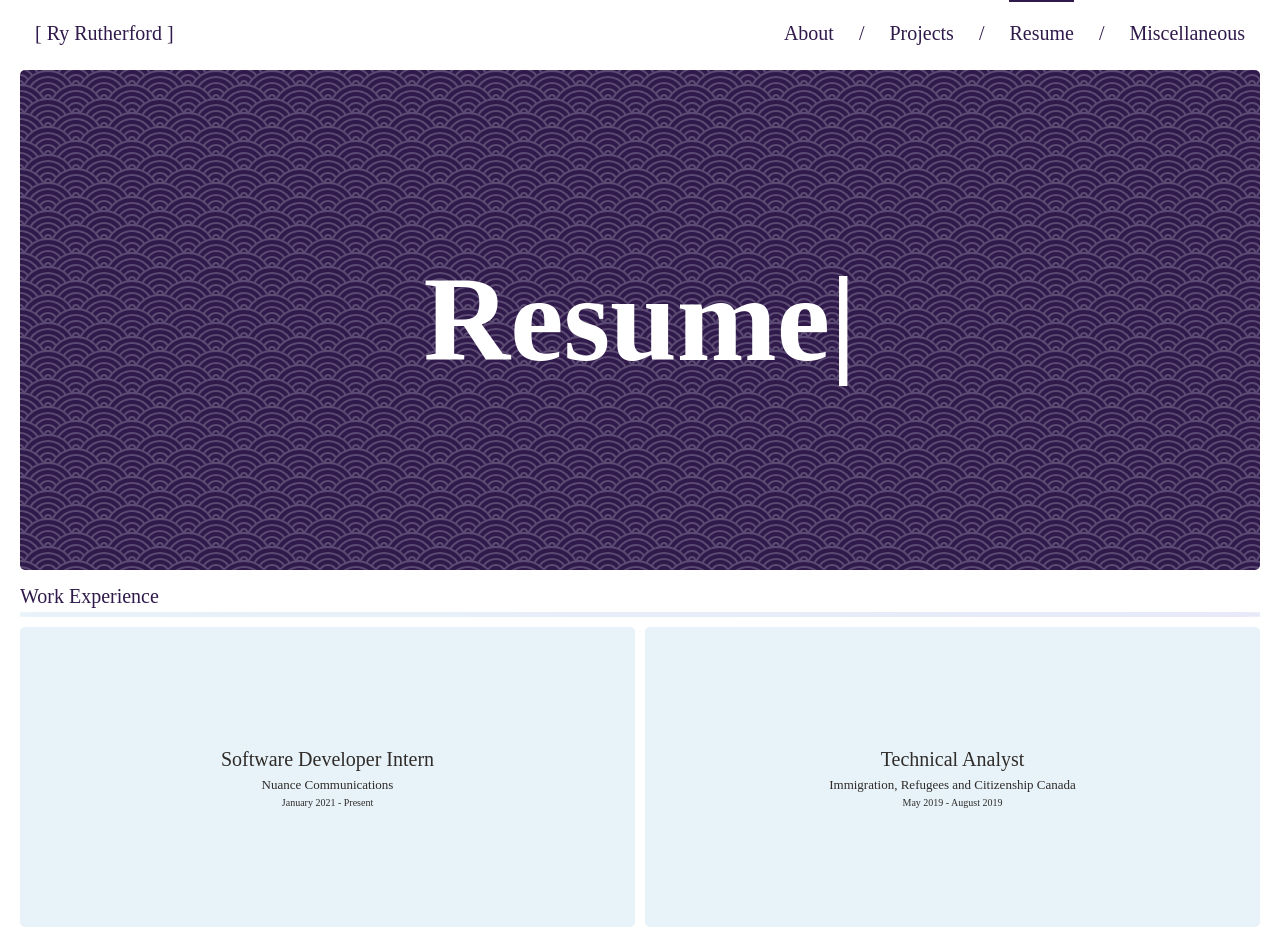
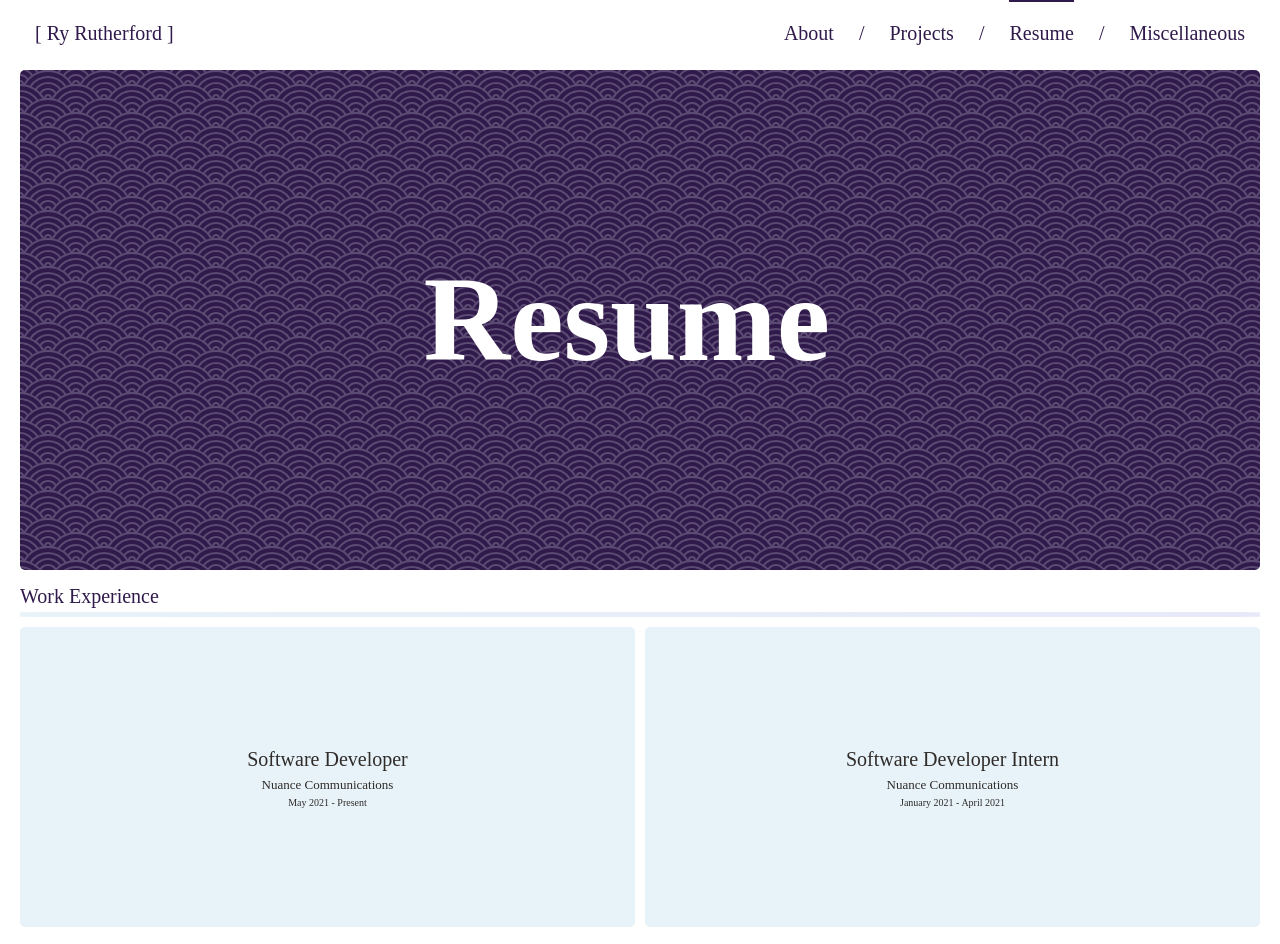
Before and after one commit to ryrutherford/personal-website, a React (Create React App) app: page /resume in a window 1280 px wide. Shown: the top 944 px of the page. Built offline with nearby package versions, Linux system fonts and the light colour scheme; a web font is replaced by a local one.

Commit message:
Update video icon, add new resume items

```diff
--- a/src/constants/constants.ts
+++ b/src/constants/constants.ts
@@ -25,6 +25,7 @@ import MYSQLLOGO from '../images/mysql_logo.png';
 import FBLOGO from '../images/fb_logo.png';
 import BASHLOGO from '../images/bash_logo.png';
 import GRAPHQLLOGO from "../images/graphql_logo.png";
+import KAFKALOGO from "../images/kafka_logo.png";
 import MONGODBLOGO from "../images/mongodb_logo.png";
 import HEROKULOGO from "../images/heroku_logo.png";
 import AWSLOGO from "../images/aws_logo.png";
@@ -613,6 +614,12 @@ const toolingValues: ResumeItem[] =[{
           img: MINIOLOGO
         }
       }, {
+      }, {
+        tool: {
+          data: "Apache Kafka",
+          img: KAFKALOGO
+        }
+      }, {
         tool: {
           data: "Kubernetes",
           img: KUBERNETESLOGO
@@ -734,13 +741,23 @@ const educationValues: ResumeItem[] = [{
 ]
 
 const workExpValues: ResumeItem[] = [{
+          experience: {
+              role: "Software Developer",
+              company: "Nuance Communications",
+              date: "May 2021 - Present",
+              logo: NuanceLogo,
+              description: ["In progress..."]
+          }
+        },{
         experience: {
             role: "Software Developer Intern",
             company: "Nuance Communications",
-            date: "January 2021 - Present",
+            date: "January 2021 - April 2021",
             logo: NuanceLogo,
-            description: ["Developed numerous features for an internal application used by Developers, QA Analysts and Speech Scientists to manage, monitor, and update their Interactive Voice Response and Virtual Assistant applications",
-            "Worked on numerous speech enabled applications for customers like UPS and Wells Fargo"]
+            description: ["Received an \"Innovation Award\" for developing a Spring based automated backup and version history tool used for projects built in Mix (Nuance's conversational AI design platform)",
+            "Co-developed a Spring based service that converts conversational AI projects built in Nuance's legacy design framework to Nuance Mix projects, thereby saving customers like UPS the costs of manually upgrading their conversational AI tools",
+            "Developed numerous features for an internal application used by Developers, QA Analysts and Speech Scientists to manage, monitor, and update their conversational AI applications",
+            "Built a dashboard using Flask, React, and the Jira API that provides insights on issues surrounding Nuance's projects for Wells Fargo"]
         }
     }, {
         experience: {
```
Also changed, not shown: src/images/kafka_logo.png (added), src/images/sprite.svg.
